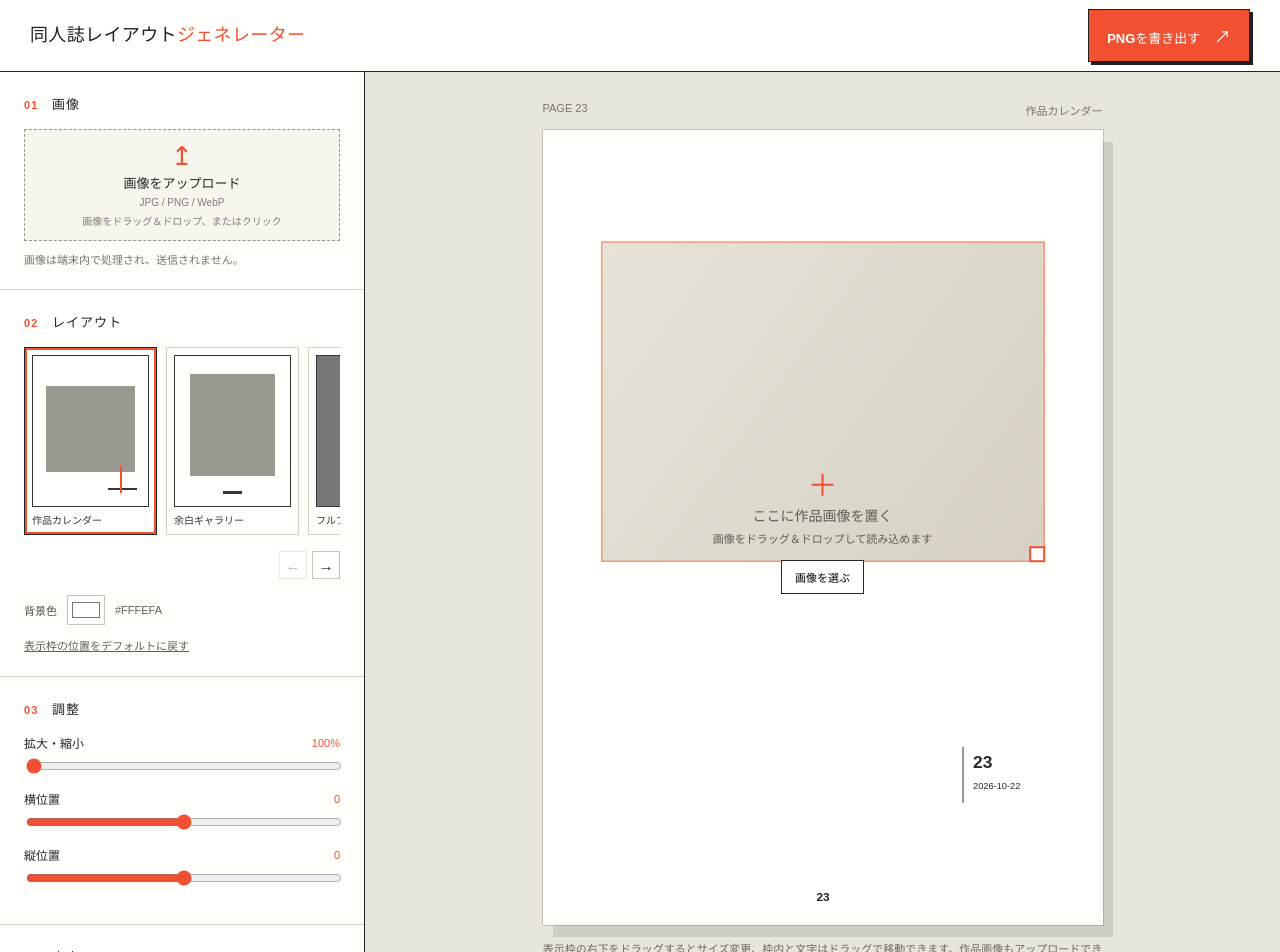
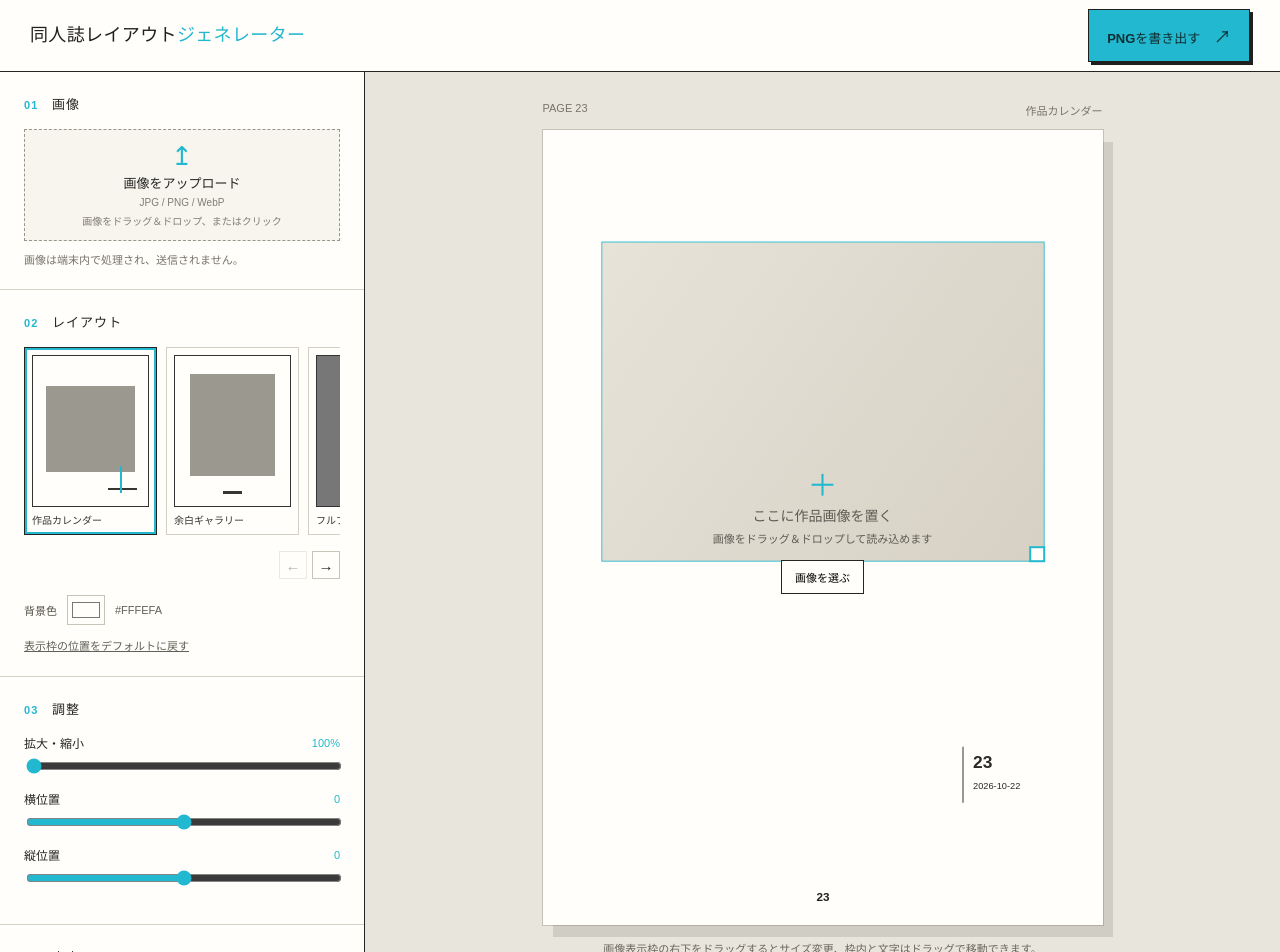
Before and after one commit to motttey/fanzine-generator, a Vue app: page / in a window 1280 px wide. Shown: the top 952 px of the page. Built offline with nearby package versions, Linux system fonts and the light colour scheme.

Commit message:
modify: accent color

```diff
--- a/index.html
+++ b/index.html
@@ -3,7 +3,7 @@
   <head>
     <meta charset="UTF-8" />
     <meta name="viewport" content="width=device-width, initial-scale=1.0" />
-    <meta name="theme-color" content="#ff5a36" />
+    <meta name="theme-color" content="#22b8cf" />
     <meta name="referrer" content="no-referrer" />
     <meta
       name="description"
--- a/src/App.vue
+++ b/src/App.vue
@@ -740,11 +740,7 @@ onBeforeUnmount(() => {
           </div>
         </div>
         <p class="drag-hint">
-          {{
-            artwork
-              ? '表示枠の右下をドラッグするとサイズ変更、枠内をドラッグすると移動できます。画像内の位置は左のスライダーで調整できます。'
-              : '表示枠の右下をドラッグするとサイズ変更、枠内と文字はドラッグで移動できます。作品画像もアップロードできます。'
-          }}
+          画像表示枠の右下をドラッグするとサイズ変更、枠内と文字はドラッグで移動できます。
         </p>
       </section>
     </main>
--- a/src/lib/pageRenderer.ts
+++ b/src/lib/pageRenderer.ts
@@ -12,6 +12,7 @@ import type {
 } from '../@types/generator'
 
 const pageFontFamily = "'Noto Sans JP', sans-serif"
+const accentColor = '#22b8cf'
 
 export const paperSizes: PaperSizes = {
   A5: { width: 148, height: 210, label: '148 × 210 mm' },
@@ -346,7 +347,7 @@ export function drawPage(
     const region = textRegions.find((item) => item.id === activeTextId)
     if (region) {
       ctx.save()
-      ctx.strokeStyle = '#f15132'
+      ctx.strokeStyle = accentColor
       ctx.lineWidth = Math.max(1, u * 0.2)
       ctx.setLineDash([u * 0.6, u * 0.45])
       ctx.strokeRect(
@@ -360,7 +361,7 @@ export function drawPage(
   }
   if (showGuide) {
     ctx.save()
-    ctx.strokeStyle = activeArtFrame ? '#f15132' : 'rgba(255, 89, 51, .85)'
+    ctx.strokeStyle = activeArtFrame ? accentColor : 'rgba(34, 184, 207, .85)'
     ctx.lineWidth = Math.max(1, u * 0.15)
     ctx.strokeRect(frame.x, frame.y, frame.w, frame.h)
     const handle = getArtResizeHandle(frame, width)
@@ -371,7 +372,7 @@ export function drawPage(
       handle.size,
       handle.size,
     )
-    ctx.strokeStyle = '#f15132'
+    ctx.strokeStyle = accentColor
     ctx.lineWidth = Math.max(2, u * 0.3)
     ctx.strokeRect(
       handle.x - handle.size / 2,
--- a/src/styles.css
+++ b/src/styles.css
@@ -1,5 +1,6 @@
 @import url('https://fonts.googleapis.com/css2?family=Noto+Sans+JP:wght@400;500;700;900&display=swap');
 :root {
+  --accent-color: #22b8cf;
   font-family: 'Noto Sans JP', sans-serif;
   color: #262624;
   background: #ebe8df;
@@ -51,14 +52,14 @@ button {
   line-height: 1.3;
 }
 .brand span {
-  color: #f15132;
+  color: var(--accent-color);
 }
 .export-button {
   margin-left: auto;
   padding: 13px 18px;
-  color: white;
+  color: #102f34;
   border: 1px solid #1f1f1d;
-  background: #f15132;
+  background: var(--accent-color);
   box-shadow: 3px 3px 0 #1f1f1d;
   font-size: 13px;
   font-weight: 700;
@@ -109,7 +110,7 @@ button {
 .section-label span {
   display: inline-block;
   margin-right: 9px;
-  color: #f15132;
+  color: var(--accent-color);
   font-family: 'Noto Sans JP', sans-serif;
   font-size: 11px;
 }
@@ -129,8 +130,8 @@ button {
 }
 .upload-zone:hover,
 .upload-zone.drop-active {
-  border-color: #f15132;
-  background: #fff2ec;
+  border-color: var(--accent-color);
+  background: #e8f8fb;
 }
 .upload-zone strong {
   font-size: 13px;
@@ -143,7 +144,7 @@ button {
 }
 .upload-icon {
   margin-bottom: 4px;
-  color: #f15132;
+  color: var(--accent-color);
   font-family: 'Noto Sans JP', sans-serif;
   font-size: 26px;
   line-height: 1;
@@ -165,7 +166,7 @@ button {
   font-size: 11px;
 }
 .drop-active {
-  outline: 3px solid #f15132;
+  outline: 3px solid var(--accent-color);
   outline-offset: 3px;
 }
 .image-actions span {
@@ -205,7 +206,7 @@ button {
 }
 .template-card.selected {
   border-color: #232321;
-  outline: 2px solid #f15132;
+  outline: 2px solid var(--accent-color);
   outline-offset: -3px;
 }
 .template-card strong {
@@ -258,7 +259,7 @@ button {
   position: absolute;
   display: block;
   font-style: normal;
-  background: #f15132;
+  background: var(--accent-color);
 }
 .mini-calendar i,
 .mini-postcard i {
@@ -348,7 +349,7 @@ button {
   margin-top: 4px;
 }
 .controls output {
-  color: #f15132;
+  color: var(--accent-color);
   font-family: 'Noto Sans JP', sans-serif;
   font-size: 11px;
 }
@@ -356,7 +357,7 @@ button {
   grid-column: 1 / -1;
   width: 100%;
   margin-top: 7px;
-  accent-color: #f15132;
+  accent-color: var(--accent-color);
 }
 .text-fields label,
 .select-row label {
@@ -377,7 +378,7 @@ select {
   border: 1px solid #c9c4b9;
   border-radius: 0;
   color: #252523;
-  outline-color: #f15132;
+  outline-color: var(--accent-color);
   background: #fffefa;
   font-family: 'Noto Sans JP', sans-serif;
   font-size: 12px;
@@ -457,7 +458,7 @@ select {
   text-align: center;
 }
 .empty-state div {
-  color: #f15132;
+  color: var(--accent-color);
   font-family: 'Noto Sans JP', sans-serif;
   font-size: 30px;
 }
```
